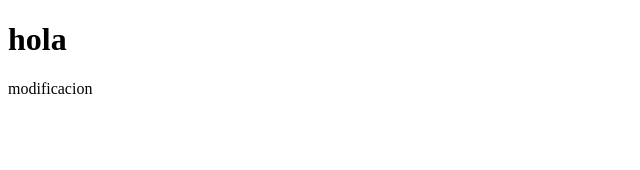
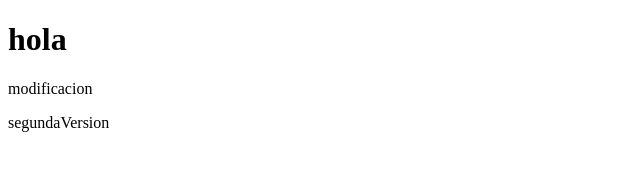
Before and after one commit to joacolinares/Cursto-Git, a plain HTML site: page index.html in a window 1280 px wide. Shown: the whole page, without its empty margins (0-640 px from the left). Drawn offline with Linux system fonts and the light colour scheme.

Commit message:
Modificacion

```diff
--- a/index.html
+++ b/index.html
@@ -11,6 +11,7 @@
 <body>
     <h1>hola</h1>
     <p>modificacion</p>
+    <p>segundaVersion</p>
 </body>
 
 </html>
```
